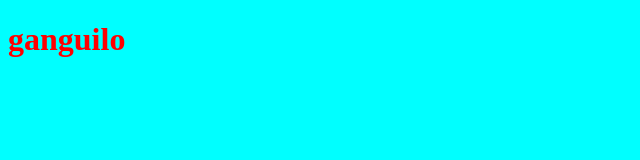
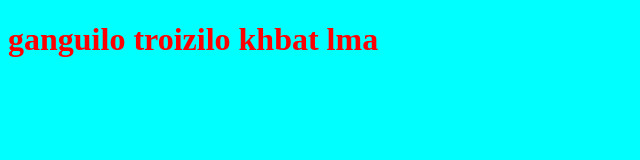
Before and after one commit to hunchodragovic/myproject, a plain HTML site: page index.html in a window 1280 px wide. Shown: the whole page, without its empty margins (0-640 px from the left). Drawn offline with Linux system fonts and the light colour scheme.

Commit message:
edit html file

```diff
--- a/index.html
+++ b/index.html
@@ -7,7 +7,7 @@
     <link rel="stylesheet" href="style.css">
 </head>
 <body>
-    <h1>ganguilo</h1>
+    <h1>ganguilo troizilo khbat lma</h1>
     <script src="app.js">
 
     </script>
```
